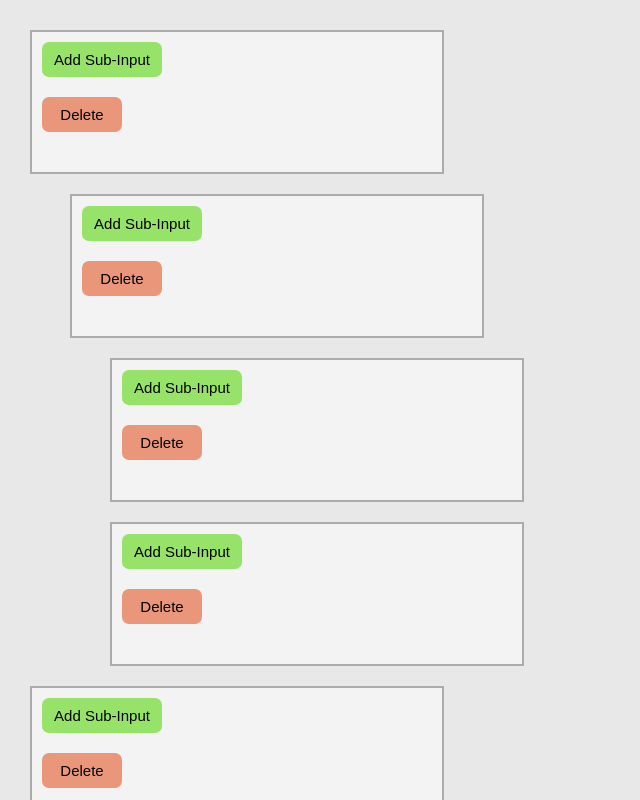
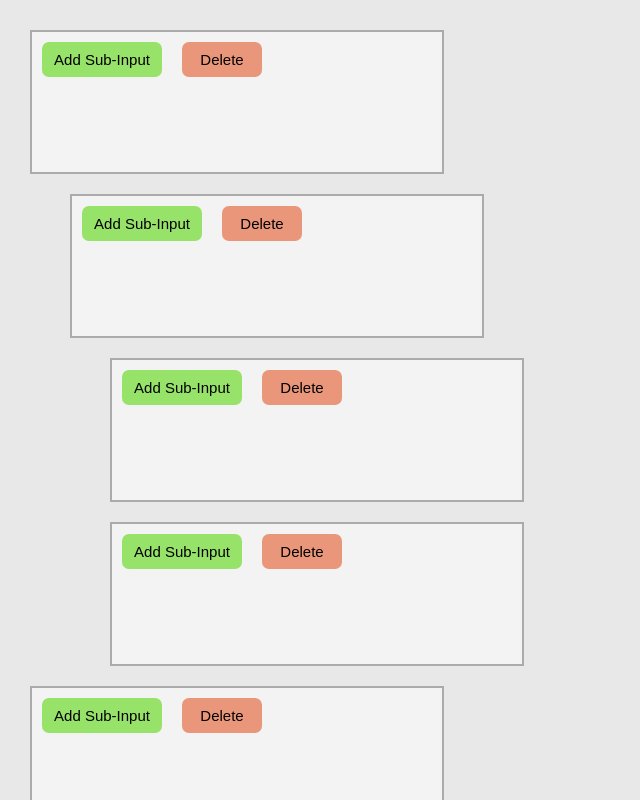
Before and after one commit to DominikDR/FormBuilder, a React app: page / in a window 1280 px wide. Shown: the top 800 px of the page, without its empty margins (0-640 px from the left). Built offline with nearby package versions, Linux system fonts and the light colour scheme.

Commit message:
Small .css fix

```diff
--- a/src/components/Form/Form.css
+++ b/src/components/Form/Form.css
@@ -1,17 +1,10 @@
 .formBox {
-    display: flex;
-    flex-direction: column;
     height: 140px;
     width: 410px;
     border: 2px solid #ababab;
     margin-bottom: 20px;
     list-style-type: none;
     background-color: #f3f3f3;
-}
-
-.buttons {
-    display: flex;
-    flex-direction: row;
 }
 
 .formButton {
```
